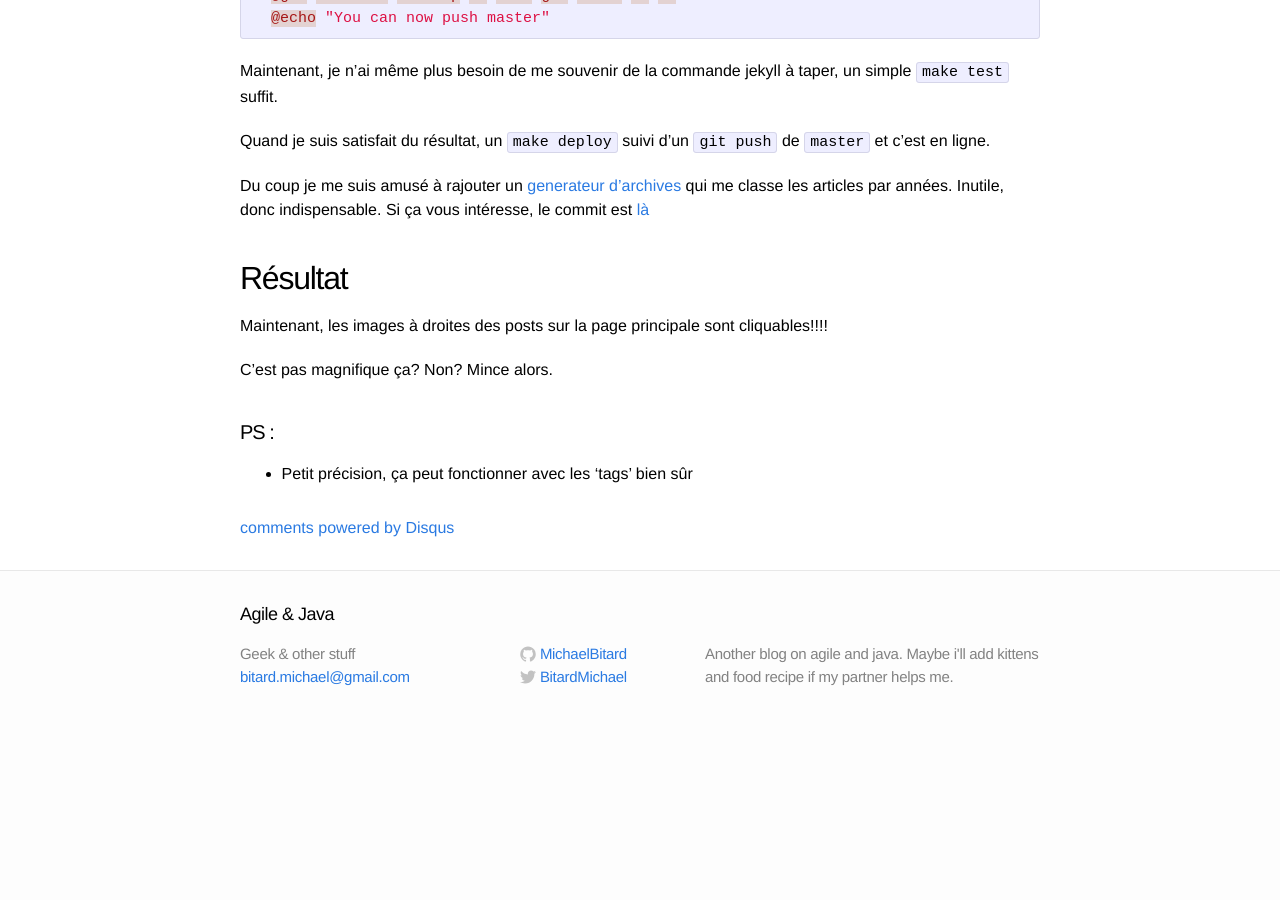
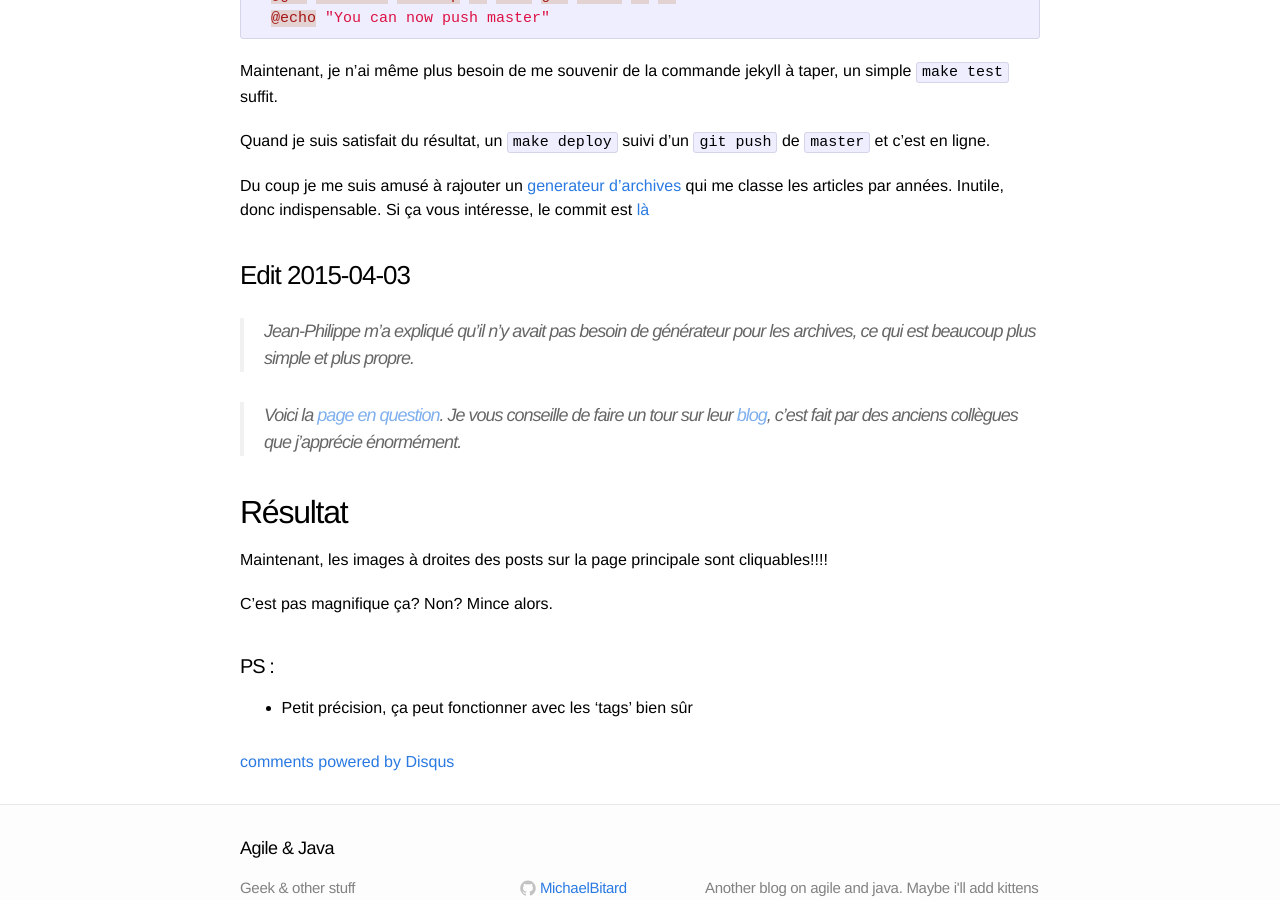
Before and after one commit to gpolaert/agileek.github.io, a Jekyll site: the page built from _posts/2015-04-02-jekyll-generator-with-github.md, in a window 1280 px wide and 900 px high, scrolled down 2406 px. Built offline with Jekyll 4.4.1, drawn with Linux system fonts in a browser that asks for light colours; comment, search, counter and statistics services are not loaded; before the commit the page ends 3139 px from its top, so only the background shows below that.

Commit message:
edit post

```diff
--- a/_posts/2015-04-02-jekyll-generator-with-github.md
+++ b/_posts/2015-04-02-jekyll-generator-with-github.md
@@ -105,6 +105,11 @@ Quand je suis satisfait du résultat, un `make deploy` suivi d'un `git push` de
 
 Du coup je me suis amusé à rajouter un [generateur d'archives][archives] qui me classe les articles par années. Inutile, donc indispensable. Si ça vous intéresse, le commit est [là][commit_archives_generator]
 
+### Edit 2015-04-03
+> Jean-Philippe m'a expliqué qu'il n'y avait pas besoin de générateur pour les archives, ce qui est beaucoup plus simple et plus propre.
+
+> Voici la [page en question][archive_barre_verte]. Je vous conseille de faire un tour sur leur [blog][barre_verte], c'est fait par des anciens collègues que j'apprécie énormément.
+
 ## Résultat
 
 Maintenant, les images à droites des posts sur la page principale sont cliquables!!!!
```
Also changed, not shown: other parts of _posts/2015-04-02-jekyll-generator-with-github.md (+2 -0 lines).
